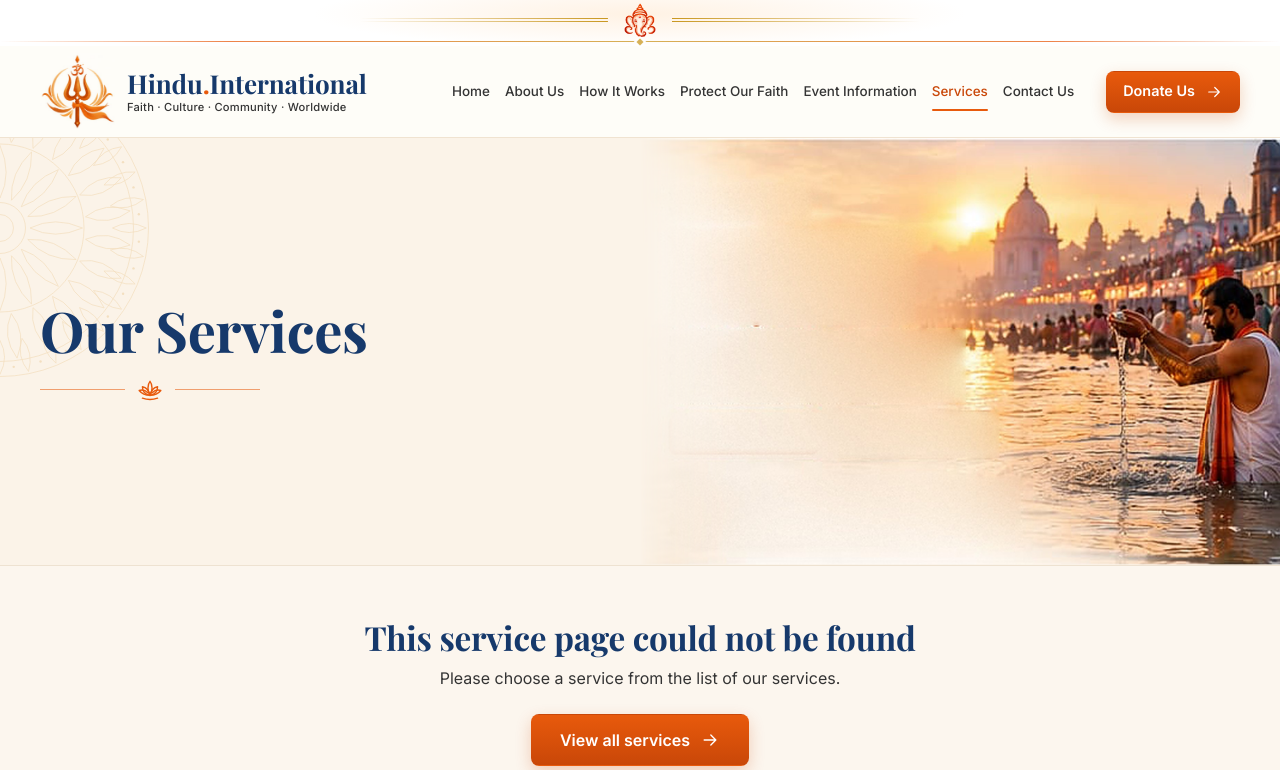
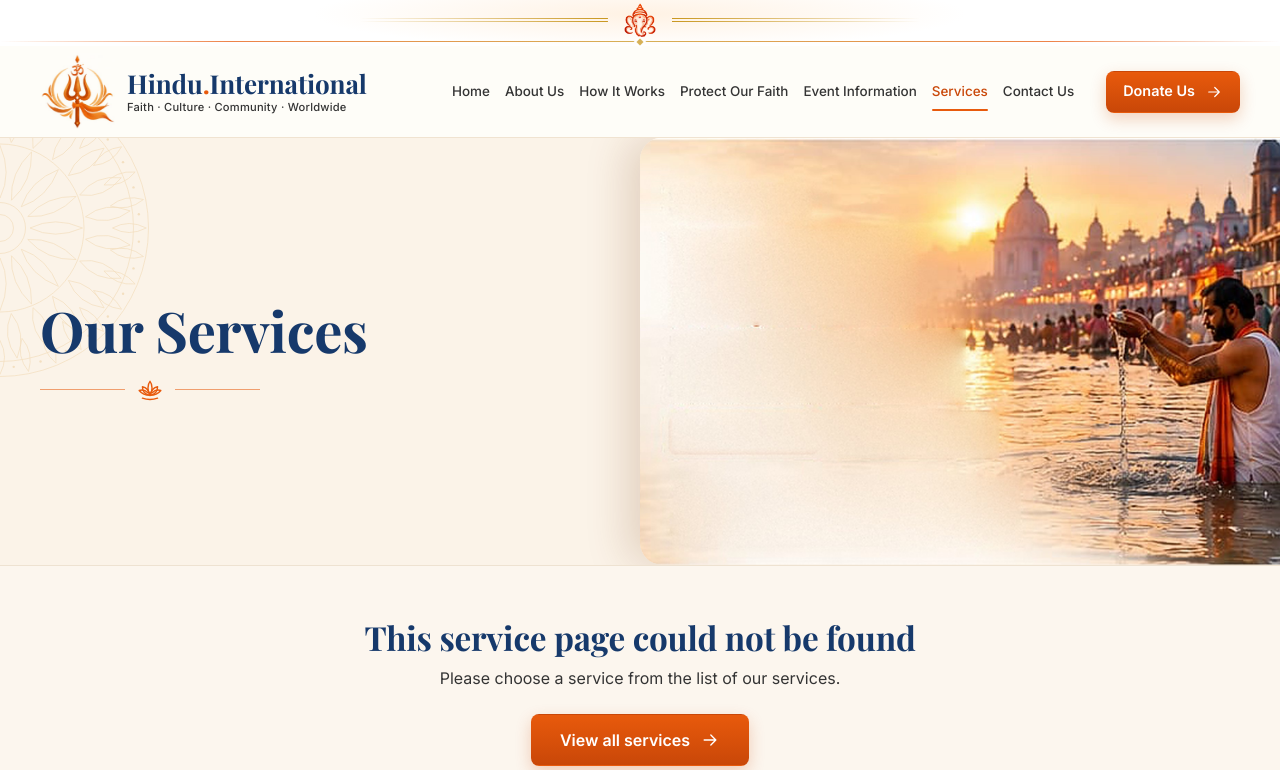
Before and after one commit to Akash5256kumar/Hindu-international, a PHP site: page /service.html in a window 1280 px wide. Shown: the top 770 px of the page. Run offline with PHP 8.4, Linux system fonts and the light colour scheme.

Commit message:
Service banner: show the photo exactly as uploaded (no left fade)
Crisp edge with a soft rounded corner and light shadow on laptops and
desktops; plain full-width photo on phones.

Co-Authored-By: Claude Opus 5.5 <noreply@anthropic.com>

```diff
--- a/css/service.css
+++ b/css/service.css
@@ -49,8 +49,8 @@
 }
 .sd-banner__media img {
   display: block; width: 100%; height: 100%; object-fit: cover; object-position: 50% 50%;
-  -webkit-mask-image: linear-gradient(90deg, transparent 0%, #000 14%);
-          mask-image: linear-gradient(90deg, transparent 0%, #000 14%);
+  border-radius: 22px 0 0 22px; /* the photo exactly as uploaded: no fade, soft rounded edge */
+  box-shadow: -14px 0 40px rgba(120, 60, 15, .18);
 }
 .sd-banner__inner { position: relative; z-index: 1; min-height: min(33.334vw, 540px); display: flex; flex-direction: column; justify-content: center; padding-top: 40px; padding-bottom: 40px; }
 /* the heading and texts stop where the photo starts */
@@ -60,10 +60,7 @@
   .sd-banner { display: flex; flex-direction: column; }
   .sd-banner__inner { order: 1; min-height: 0; padding-bottom: 24px; }
   .sd-banner__media { order: 2; position: relative; top: auto; right: auto; width: 100%; transform: none; }
-  .sd-banner__media img {
-    -webkit-mask-image: linear-gradient(180deg, transparent 0%, #000 12%);
-            mask-image: linear-gradient(180deg, transparent 0%, #000 12%);
-  }
+  .sd-banner__media img { border-radius: 0; box-shadow: none; }
   .sd-banner .sd-banner__inner .sd-slides, .sd-banner .sd-banner__inner .sd-banner__title { max-width: 680px; }
 }
 .sd-banner__title {
--- a/service.html
+++ b/service.html
@@ -17,7 +17,7 @@
   <link rel="preload" as="style" href="https://fonts.googleapis.com/css2?family=Inter:wght@400;500;600;700&family=Playfair+Display:wght@500;600;700&family=Noto+Serif+Devanagari:wght@500;600&display=swap" onload="this.onload=null;this.rel='stylesheet'"><noscript><link rel="stylesheet" href="https://fonts.googleapis.com/css2?family=Inter:wght@400;500;600;700&family=Playfair+Display:wght@500;600;700&family=Noto+Serif+Devanagari:wght@500;600&display=swap"></noscript>
   <link rel="stylesheet" href="css/style.css?v=nomantra-20261027">
   <link rel="stylesheet" href="css/responsive.css?v=navgap-20261025">
-  <link rel="stylesheet" href="css/service.css?v=fullbanner2-20261119">
+  <link rel="stylesheet" href="css/service.css?v=clearbanner-20261120">
   <!-- Site content + theme (generated by the admin panel) â€” must load before js/components.js -->
   <script src="content/serve.php"></script>
   <script src="js/seo.js?v=seo-20261106" defer></script>
```
